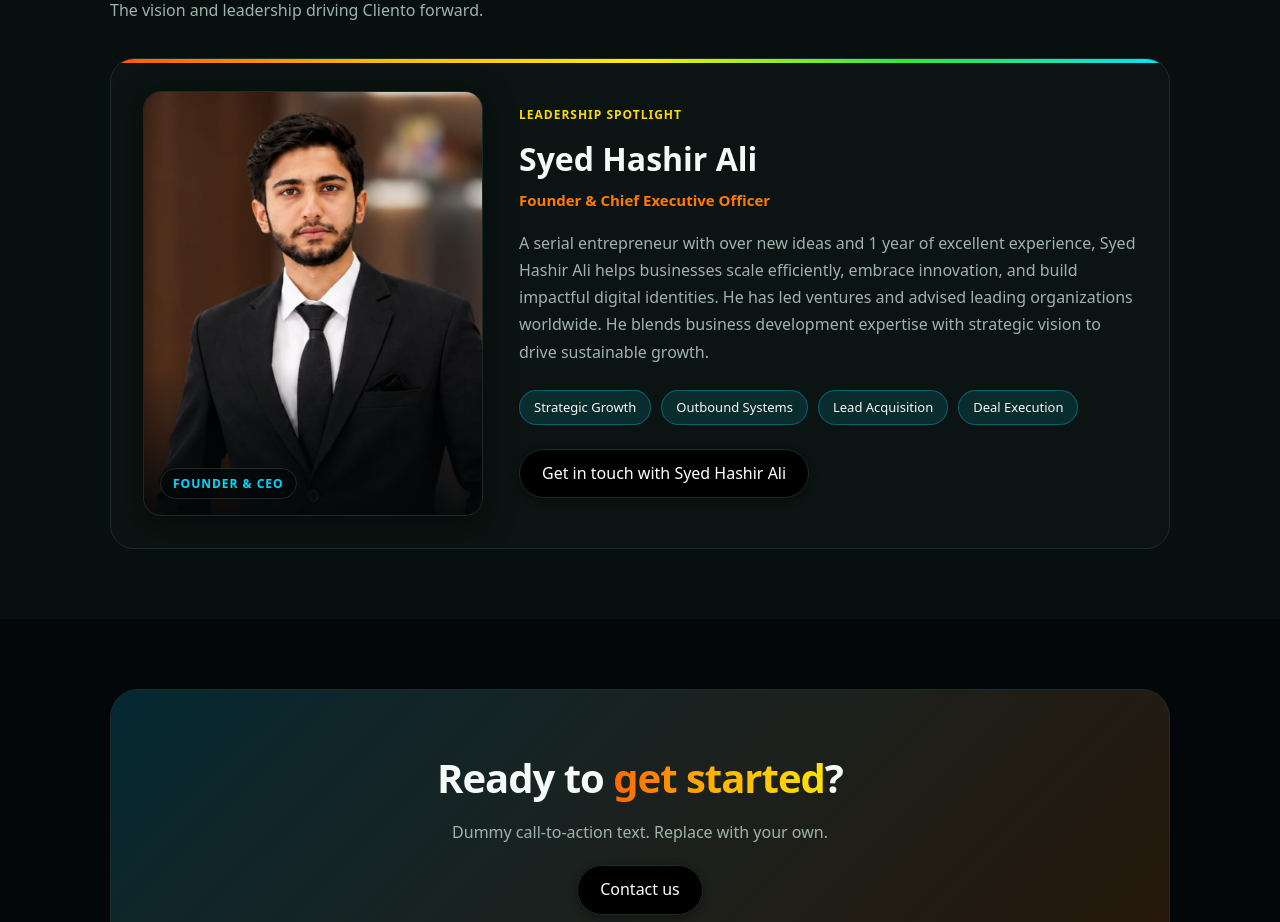
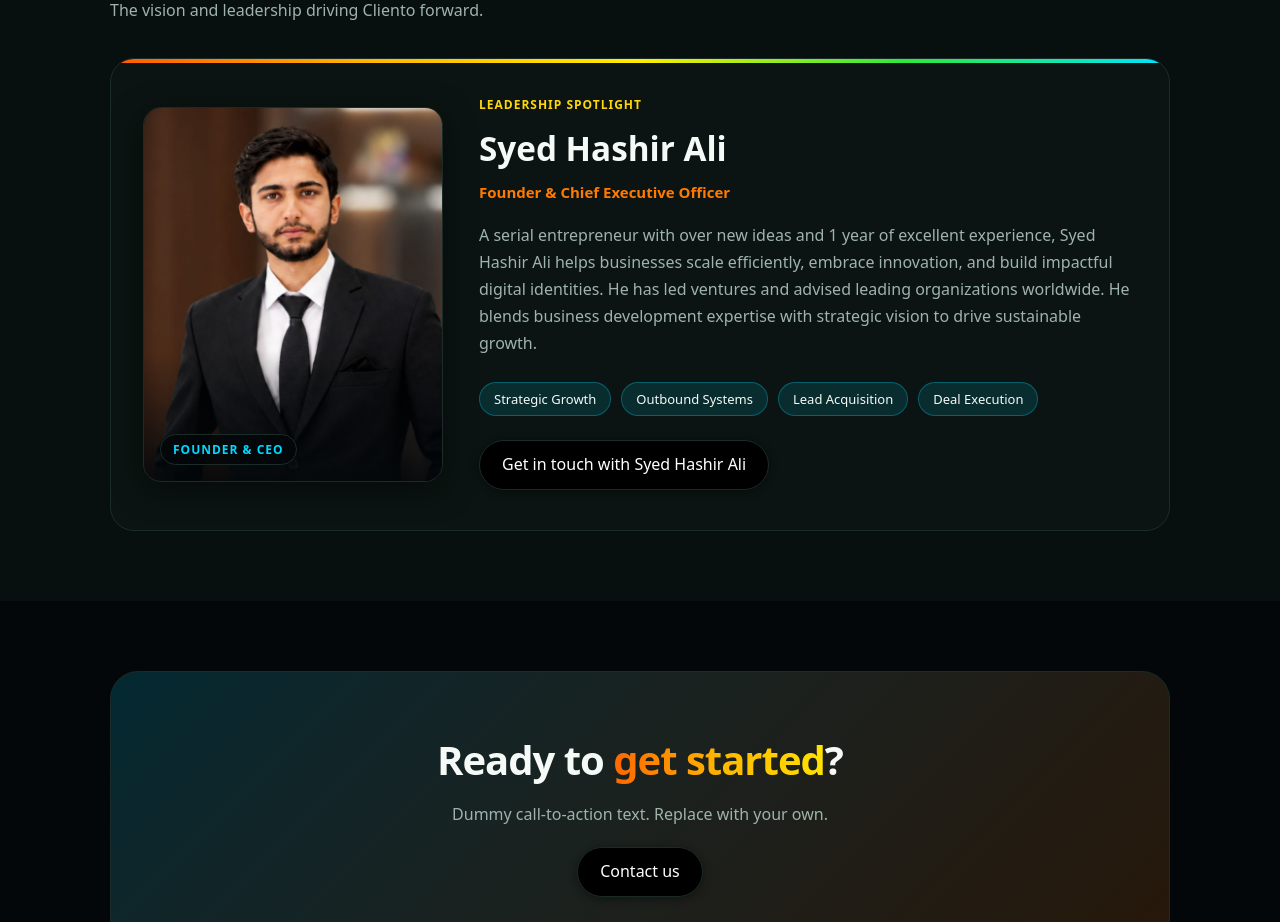
Before and after one commit to saimmali4911-prog/Cliento, a React (Vite) app in the folder client/: page /about in a window 1280 px wide. Shown: the part 1940-2862 px from the top of the page. Built offline with nearby package versions, Linux system fonts and the light colour scheme.

Commit message:
Keep founder name Syed Hashir Ali on one single line

```diff
--- a/client/src/index.css
+++ b/client/src/index.css
@@ -188,7 +188,7 @@ input:focus,select:focus,textarea:focus{outline:0;border-color:var(--c4);box-sha
 /* ---- Emerald-Labs Style Founder Section ---- */
 .founder-card {
   display: grid;
-  grid-template-columns: 340px 1fr;
+  grid-template-columns: 300px 1fr;
   gap: 36px;
   background: var(--card);
   border: 1px solid var(--bd);
@@ -252,8 +252,9 @@ input:focus,select:focus,textarea:focus{outline:0;border-color:var(--c4);box-sha
   border-radius: 99px;
 }
 .founder-content h3 {
-  font-size: clamp(24px, 3vw, 32px);
+  font-size: clamp(22px, 2.6vw, 34px);
   margin: 6px 0 4px;
+  white-space: nowrap;
 }
 .founder-role {
   color: var(--c1);
```
